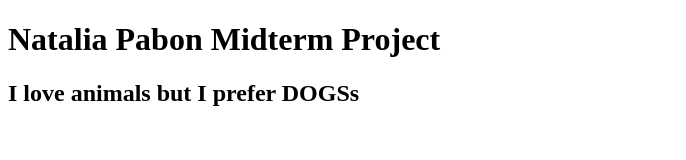
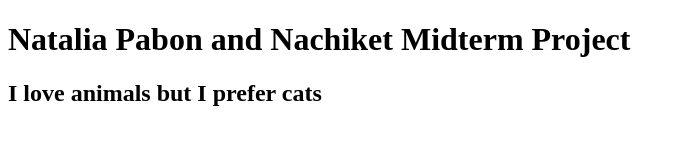
Before and after one commit to Natapabon/midterm_project, a plain HTML site: page index.html in a window 1280 px wide. Shown: the whole page, without its empty margins (0-686 px from the left). Drawn offline with Linux system fonts and the light colour scheme.

Commit message:
updated Midterm project file

```diff
--- a/index.html
+++ b/index.html
@@ -1,11 +1,11 @@
 <!DOCTYPE html>
 <html>
 <head>
-	<title> Natalia Pabon_Midterm Project</title>
+	<title> Natalia_Pabon_and_Nachiket_Midterm Project</title>
 </head>
 <body>
-	<h1>Natalia Pabon Midterm Project</h1>
-	<h2>I love animals but I prefer DOGSs</h2>
+	<h1>Natalia Pabon and Nachiket Midterm Project</h1>
+	<h2>I love animals but I prefer cats</h2>
 	<p></p>
 
 </body>
```
